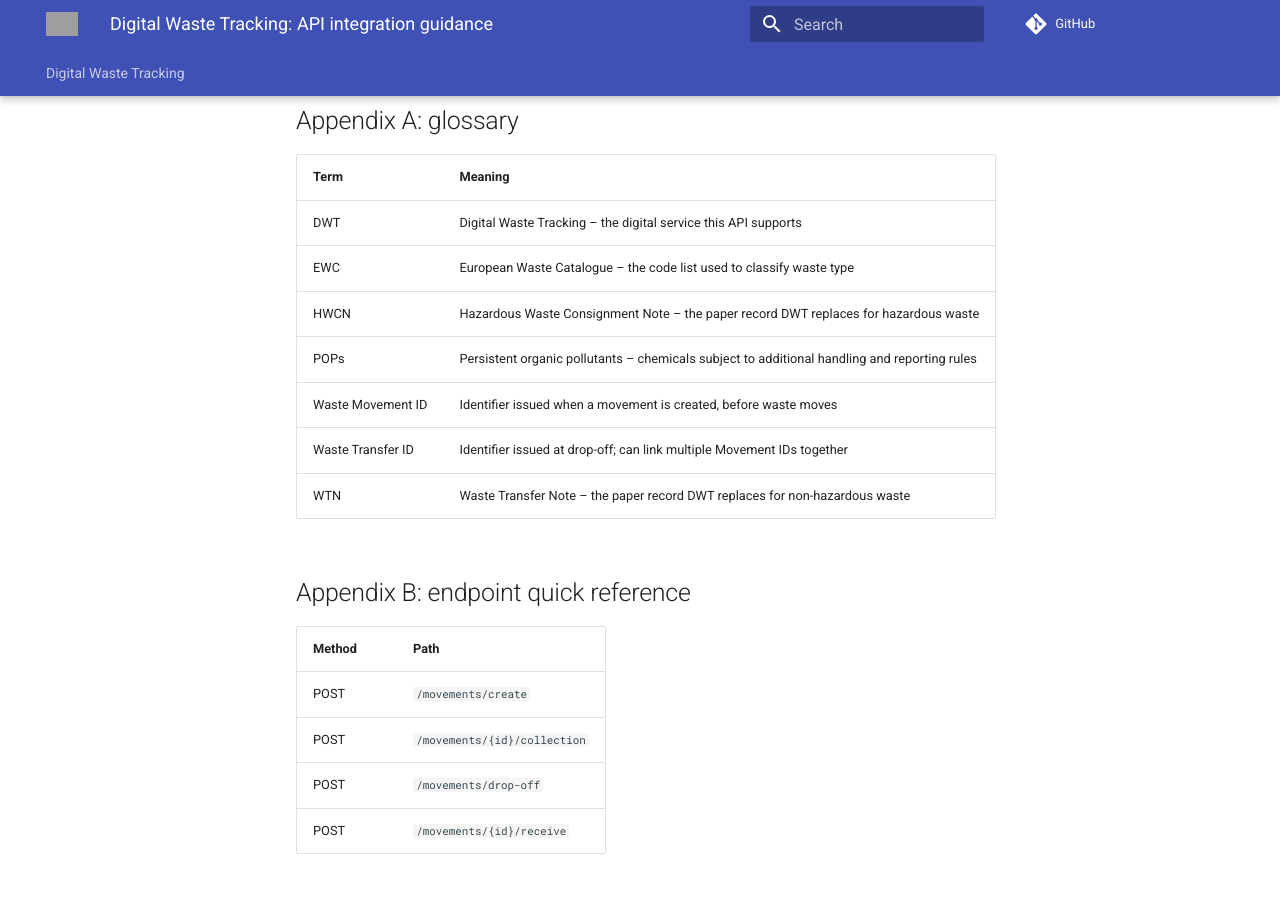
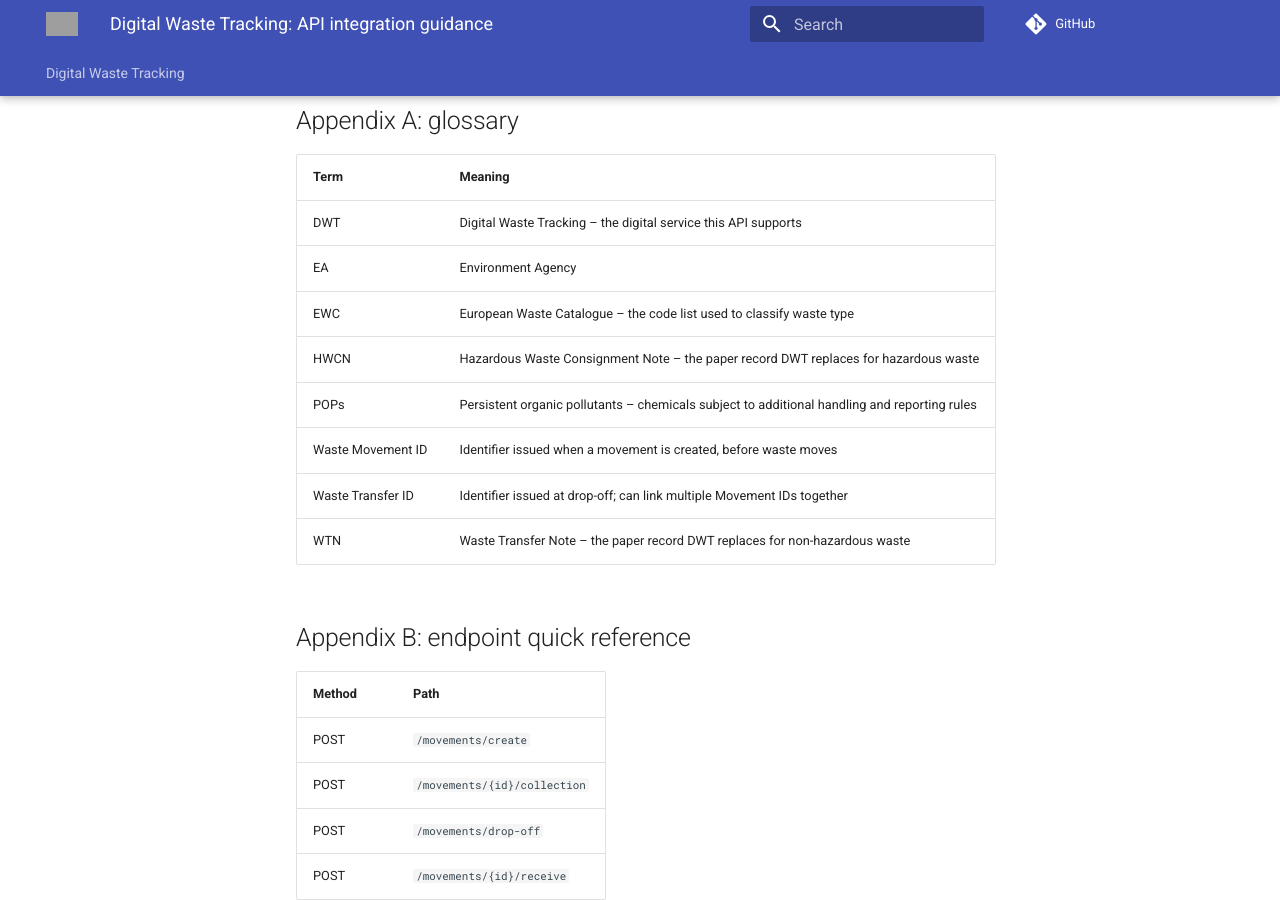
Before and after one commit to DEFRA/digital-waste-tracking-api-docs, an MkDocs documentation site: the page built from docs/software-provider-integration-guidance.md, in a window 1280 px wide and 900 px high, scrolled down 9293 px. Built offline with MkDocs 1.6.1 and Material for MkDocs 9.7.7, drawn with Linux system fonts in a browser that asks for light colours; comment, search, counter and statistics services are not loaded; the version menu is left out; grey boxes are pictures that could not be loaded.

Commit message:
Add Environment Agency term to integration guidance

```diff
--- a/docs/software-provider-integration-guidance.md
+++ b/docs/software-provider-integration-guidance.md
@@ -326,6 +326,7 @@ Many Movement IDs can be linked to a single Transfer ID at drop-off; a Transfer
 | Term | Meaning |
 |---|---|
 | DWT | Digital Waste Tracking – the digital service this API supports |
+| EA | Environment Agency|
 | EWC | European Waste Catalogue – the code list used to classify waste type |
 | HWCN | Hazardous Waste Consignment Note – the paper record DWT replaces for hazardous waste |
 | POPs | Persistent organic pollutants – chemicals subject to additional handling and reporting rules |
```
